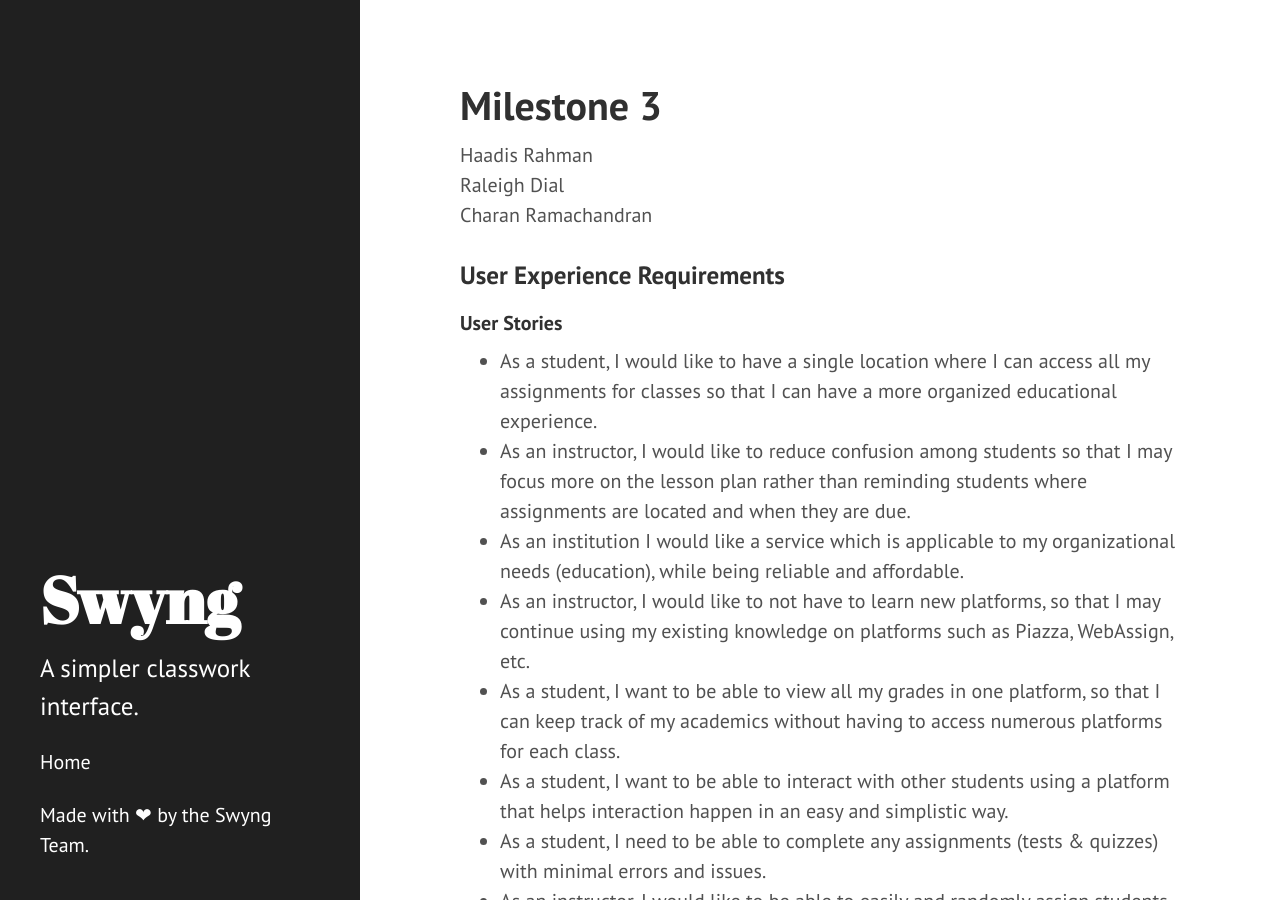
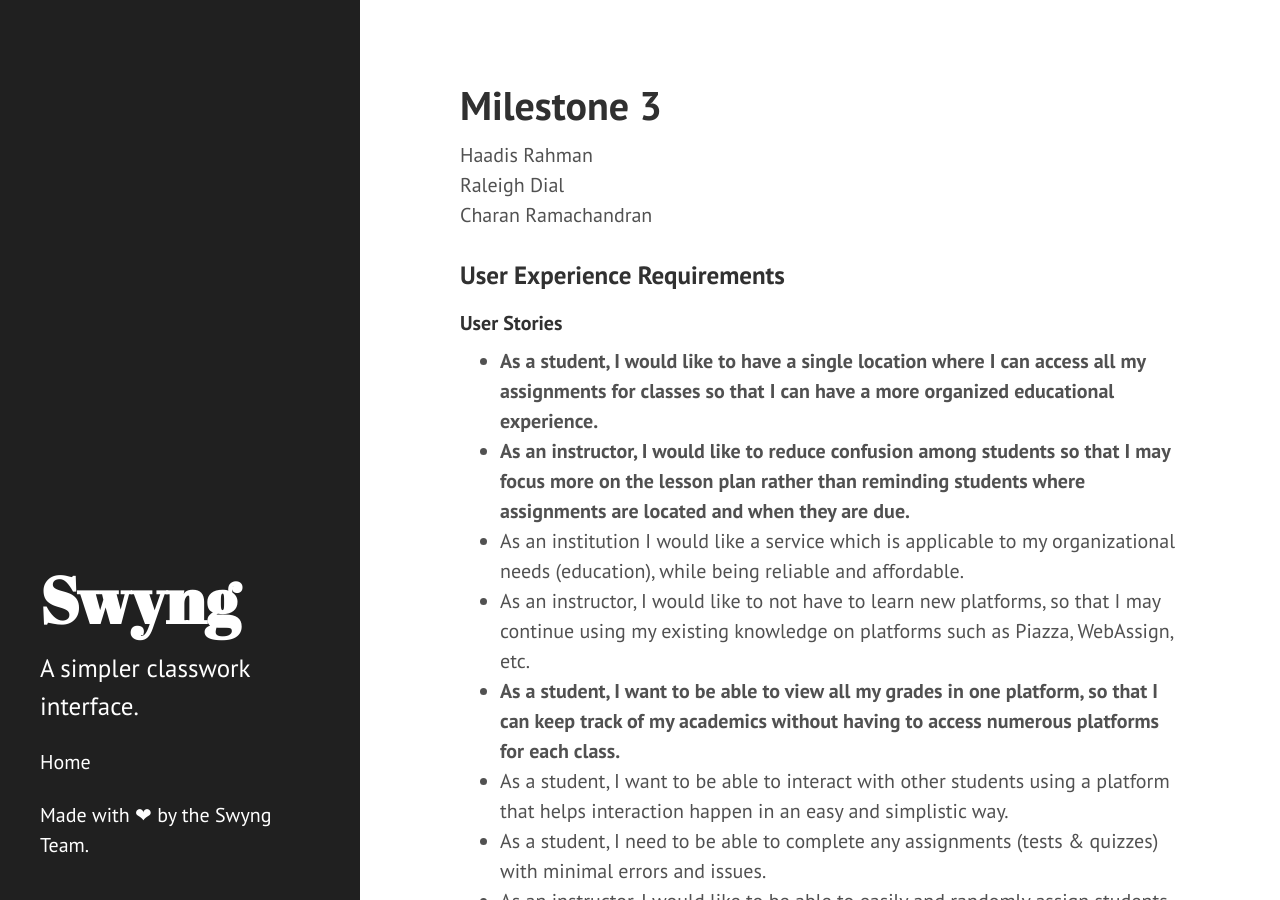
Before and after one commit to MediocreCode/4800TermProject, a Jekyll site: the page built from milestone3.md, in a window 1280 px wide and 900 px high. Built offline with Jekyll 4.4.1, drawn with Linux system fonts in a browser that asks for light colours.

Commit message:
user story changes

```diff
--- a/milestone3.md
+++ b/milestone3.md
@@ -9,15 +9,15 @@ Charan Ramachandran
 
 ### User Experience Requirements
 #### User Stories
-* As a student, I would like to have a single location where I can access all my assignments for classes so that I can have a more organized educational experience.
-* As an instructor, I would like to reduce confusion among students so that I may focus more on the lesson plan rather than reminding students where assignments are located and when they are due.
+* <b>As a student, I would like to have a single location where I can access all my assignments for classes so that I can have a more organized educational experience.</b>
+* <b>As an instructor, I would like to reduce confusion among students so that I may focus more on the lesson plan rather than reminding students where assignments are located and when they are due.</b>
 * As an institution I would like a service which is applicable to my organizational needs (education), while being reliable and affordable.
 * As an instructor, I would like to not have to learn new platforms, so that I may continue using my existing knowledge on platforms such as Piazza, WebAssign, etc.
-* As a student, I want to be able to view all my grades in one platform, so that I can keep track of my academics without having to access numerous platforms for each class.
+* <b>As a student, I want to be able to view all my grades in one platform, so that I can keep track of my academics without having to access numerous platforms for each class.</b>
 * As a student, I want to be able to interact with other students using a platform that helps interaction happen in an easy and simplistic way.
 * As a student, I need to be able to complete any assignments (tests & quizzes) with minimal errors and issues.
 * As an instructor, I would like to be able to easily and randomly assign students for peer review assignments.
-* As an instructor, I would like the ability to create quizzes and tests to my liking without having to deal with confusing interfaces and requirements.
+* <b>As an instructor, I would like the ability to create quizzes and tests to my liking without having to deal with confusing interfaces and requirements.</b>
 * As an instructor I would like to be able to view my student’s work submissions.
 
 #### Relevance
```
